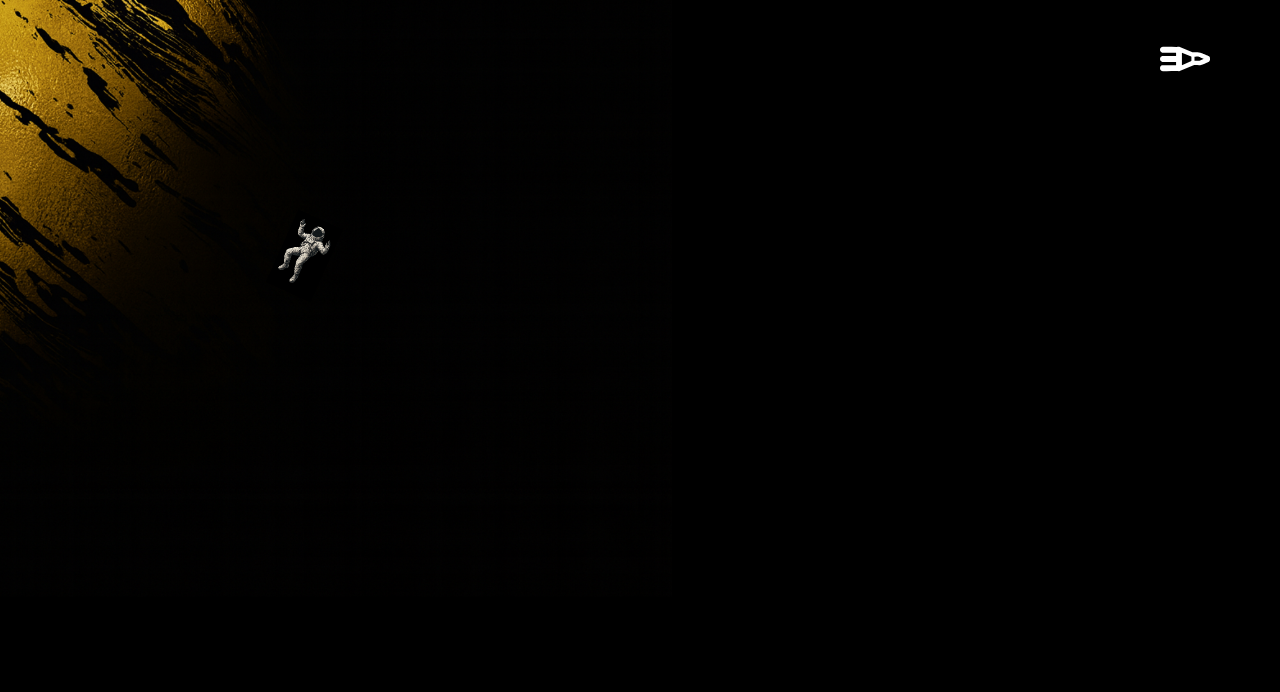
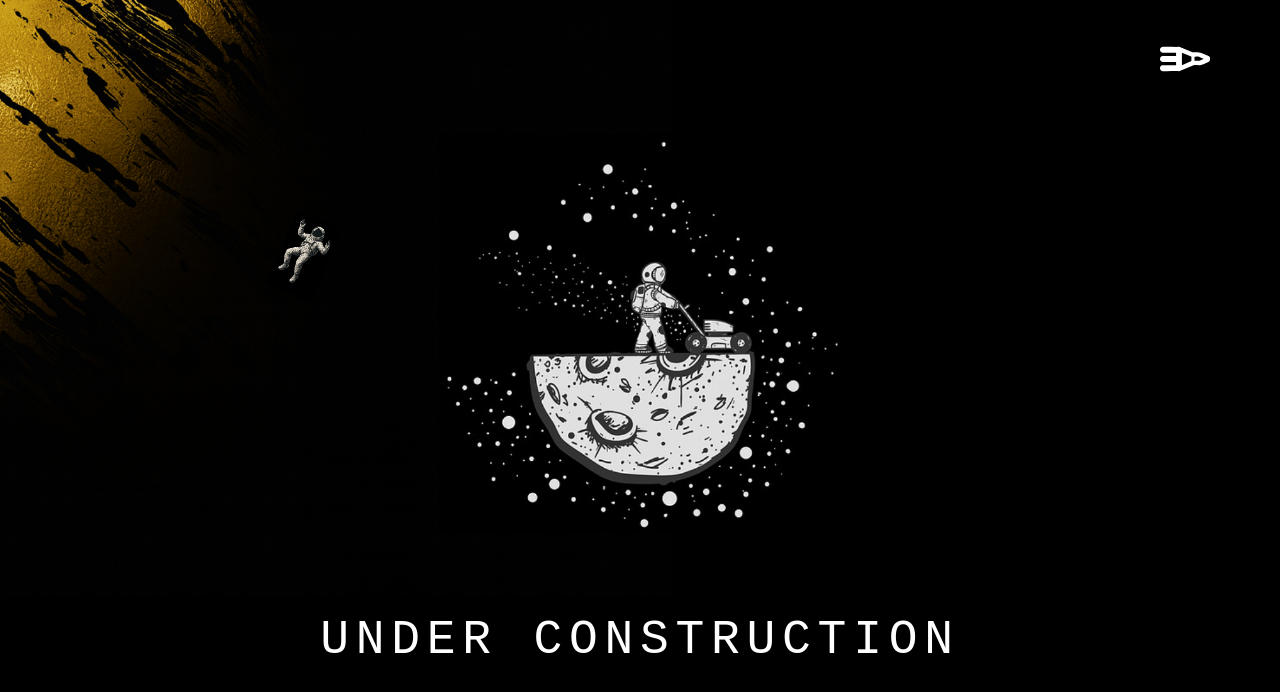
Before and after one commit to mogulermike/ProjectHailMary, a React (Vite) app: page /equations in a window 1280 px wide. Shown: the top 692 px of the page. Built offline with nearby package versions, Linux system fonts and the light colour scheme.

Commit message:
equations under construction and tweaks

```diff
--- a/index.html
+++ b/index.html
@@ -6,6 +6,10 @@
     <title>MogulerMike</title>
     <link rel="preconnect" href="https://fonts.googleapis.com" />
     <link rel="preconnect" href="https://fonts.gstatic.com" crossorigin />
+    <link
+      href="https://fonts.googleapis.com/css2?family=Exo+2:wght@500;600&display=swap"
+      rel="stylesheet"
+    />
     <link
       href="https://fonts.googleapis.com/css2?family=Nunito:wght@400;600;700&display=swap"
       rel="stylesheet"
--- a/src/App.jsx
+++ b/src/App.jsx
@@ -4,6 +4,7 @@ import HomePage from './pages/HomePage';
 import CrewPage from './pages/CrewPage';
 import AboutPage from './pages/AboutPage';
 import LogentryPage from './pages/LogentryPage';
+import EquationsPage from './pages/EquationsPage';
 
 export default function App() {
   const [isOpen, setIsOpen] = useState(false);
@@ -74,6 +75,11 @@ export default function App() {
                   About Me
                 </Link>
               </li>
+              <li>
+                <Link to='/equations' onClick={closePanel}>
+                  Equations
+                </Link>
+              </li>
             </ul>
           </nav>
         </aside>
@@ -85,6 +91,7 @@ export default function App() {
         <Route path='/crew' element={<CrewPage />} />
         <Route path='/aboutme' element={<AboutPage />} />
         <Route path='/logentry' element={<LogentryPage />} />
+        <Route path='/equations' element={<EquationsPage />} />
       </Routes>
     </div>
   );
--- /dev/null
+++ b/src/pages/EquationsPage.jsx
@@ -0,0 +1,38 @@
+export default function UnderConstruction() {
+  return (
+    <main style={styles.wrapper}>
+      <img src='/images/astronaut.PNG' alt='mowing' style={styles.image} />
+      <h1 style={styles.title}>Under Construction</h1>
+    </main>
+  );
+}
+
+const styles = {
+  wrapper: {
+    color: '#ffffffff',
+    display: 'flex',
+    flexDirection: 'column',
+    alignItems: 'center',
+    justifyContent: 'center',
+    textAlign: 'center',
+  },
+  image: {
+    width: 'auto',
+    maxWidth: '100%',
+    height: '400px',
+    marginBottom: '80px',
+  },
+  title: {
+    fontFamily: "'Space Mono', monospace",
+    fontSize: '3rem',
+    fontWeight: 400,
+    letterSpacing: '0.14em',
+    margin: 0,
+    textTransform: 'uppercase',
+  },
+  subtitle: {
+    fontSize: '0.95rem',
+    opacity: 0.7,
+    margin: 0,
+  },
+};
--- a/src/pages/LogentryPage.jsx
+++ b/src/pages/LogentryPage.jsx
@@ -17,7 +17,7 @@ const LogentryPageWrapper = styled.main`
 /* Cards stack + 30px separation */
 const PostsStack = styled.div`
   width: 100%;
-  max-width: 840px;
+  max-width: 900px;
   display: flex;
   flex-direction: column;
   gap: 30px;
@@ -29,19 +29,18 @@ const LogEntryCard = styled.section`
   text-align: left;
 
   border-radius: 16px;
-  padding: 24px 20px 28px;
+  padding: 24px 40px 28px;
   box-sizing: border-box;
   margin: 0 auto;
 
-  /* mostly clear background + thin border */
   background: rgba(0, 0, 0, 0.28);
-  border: 1px solid rgba(255, 255, 255, 0.14);
+  border: 2px solid rgba(255, 255, 255, 0.14);
   backdrop-filter: blur(10px);
 
   transition: border-color 0.2s ease, background 0.2s ease;
 
   &:hover {
-    border-color: rgba(255, 255, 255, 0.22);
+    border-color: rgba(253, 231, 108, 0.95);
     background: rgba(0, 0, 0, 0.33);
   }
 
@@ -94,7 +93,7 @@ const PageTitle = styled.h1`
   font-weight: 800;
   letter-spacing: 0.12em;
   text-transform: uppercase;
-  margin: 0 0 10px 0;
+  margin: 60px 0 100px 0;
   color: white;
 
   @media (max-width: 480px) {
@@ -358,7 +357,7 @@ const BodyClamp = styled.div`
   ${({ $collapsed }) =>
     $collapsed
       ? css`
-          max-height: 200px;
+          max-height: 140px;
           overflow: hidden;
           position: relative;
 
```
Also changed, not shown: public/images/astronaut.PNG (added), public/images/astronaut.jpg (added).
